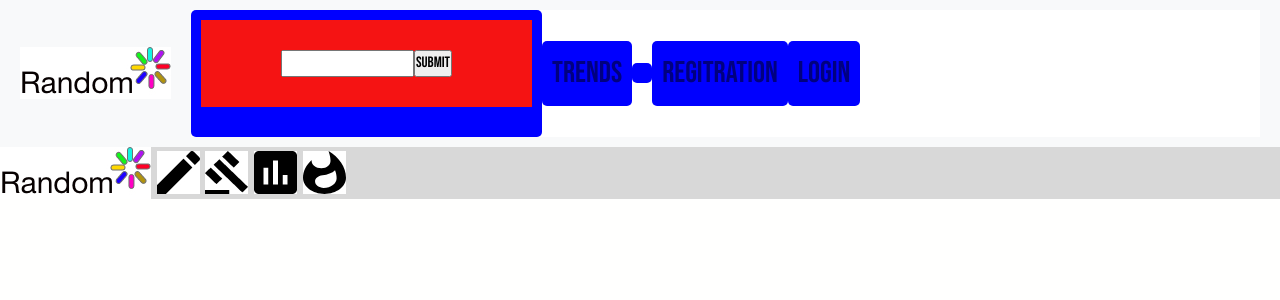
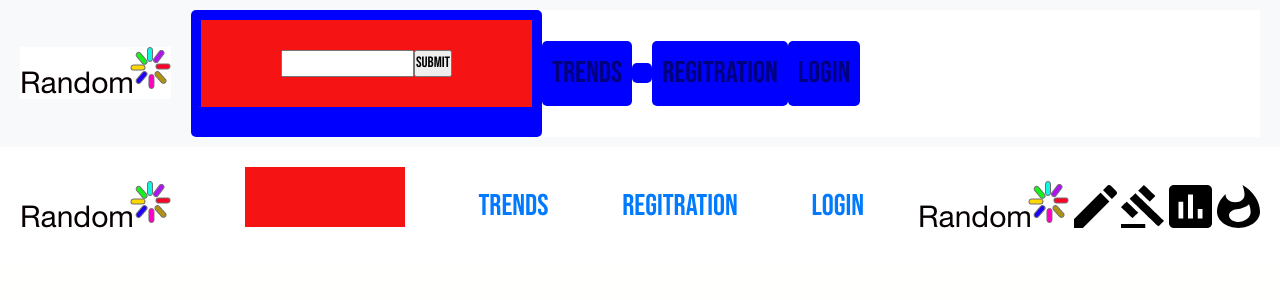
Before and after one commit to Tozman99/blog_site, a Django app: template Blog_app/templates/home.html in a window 1280 px wide. Shown: the top 300 px of the page. Run offline with Django 3.2, Linux system fonts and the light colour scheme; the template is opened without the code that fills it, so the values that code supplies are empty; some libraries are stand-ins or nearby versions.

Commit message:
Update home.html

```diff
--- a/Blog_app/templates/home.html
+++ b/Blog_app/templates/home.html
@@ -23,6 +23,37 @@
 </style>
 <body style="background-color: #D8D8D8;">
 
+  <div class="navbar flex-container">
+				<div class="navbar-item item1">
+					<a class="navbar-brand" href="{% url 'Post_app:list_post' %}">  <img src="{% static 'images/Logo.jpg' %}" alt="dialogue">
+					</a>
+				</div>
+				<div class="navbar-item item2 nav-search">
+					<a class="nav-link" href="{% url 'Post_app:search_post' %}" ><p class="nav-search"></p></a>
+
+				</div>
+				<div class="navbar-item item3">
+					<a class="nav-link" href="#" style=>Trends</a>
+
+				</div>
+				{% if user.is_authenticated %}
+
+				<div class="navbar-item itemuserProfile">
+					<a href="{% url 'User_app:profile'%}">Profile</a>
+					<a href="{% url 'User_app:logout'%}">Logout</a>
+				</div>
+				{% else %}
+
+				<div class="navbar-item item4">
+					<a class="nav-link" href="{% url 'User_app:registration' %}">Regitration </a>
+
+				</div>
+				<div class="navbar-item item5">
+					<a class="nav-link" href="{% url 'User_app:login' %}" >Login</a>
+
+				</div>
+				{% endif %}
+
 <div class="flex-container" >
 
 
```
